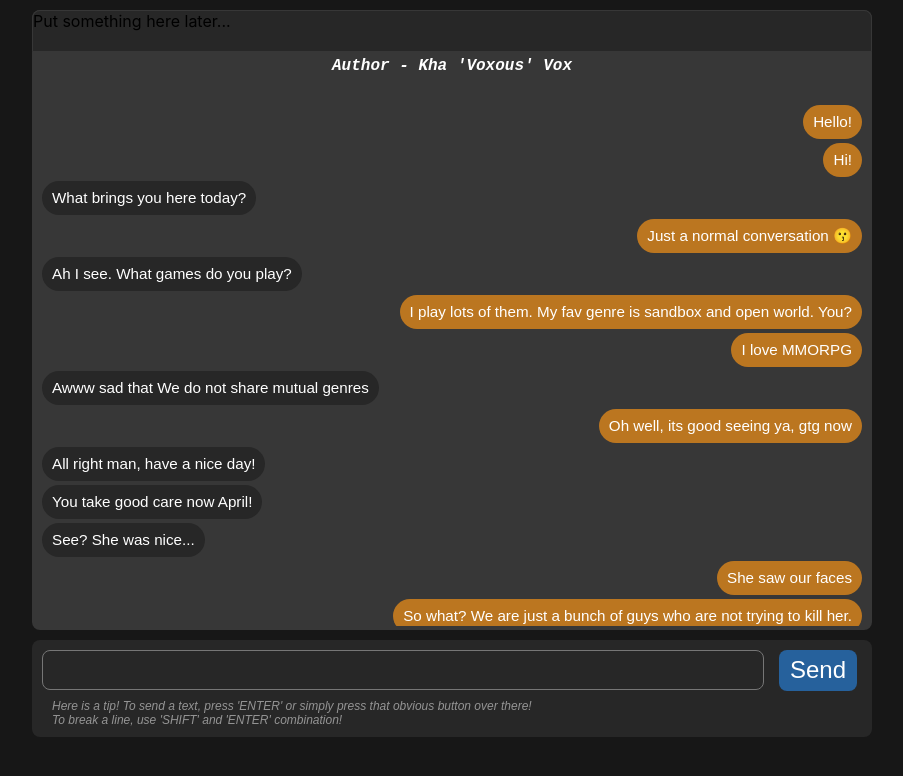
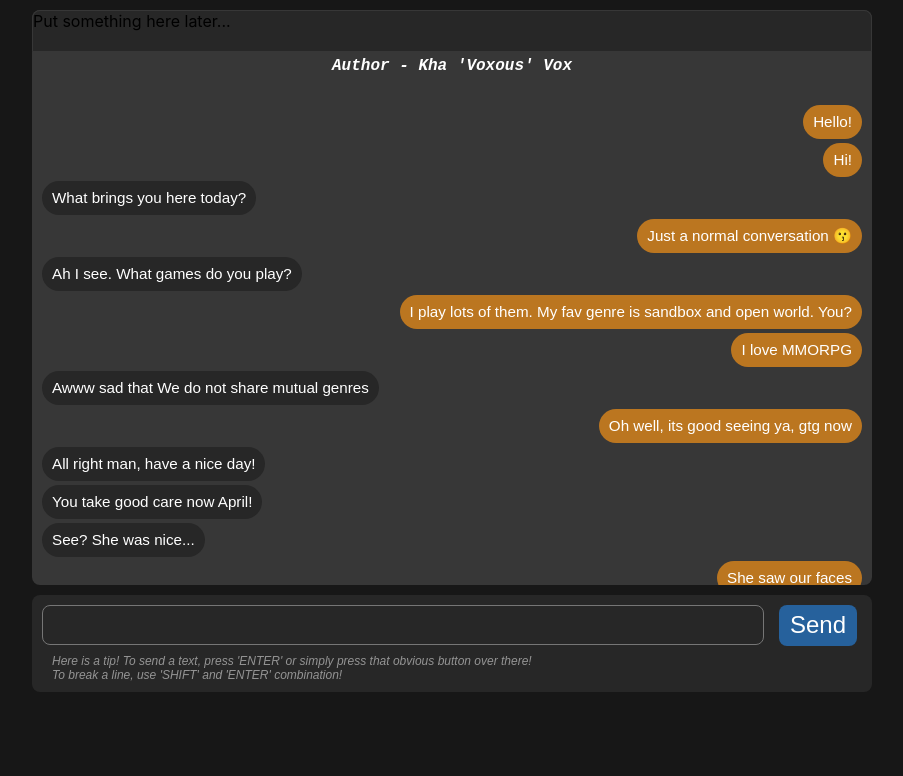
Before and after one commit to zachvoxwatt/web-messaging-application, a React (Create React App) app in the folder frontapp/: page / in a window 1280 px wide. Shown: the top 776 px of the page, without its empty margins (188-1091 px from the left). Built offline with nearby package versions, Linux system fonts and the light colour scheme.

Commit message:
v0.0.3c
- Progressive update

```diff
--- a/frontapp/src/css/chat_comp.css
+++ b/frontapp/src/css/chat_comp.css
@@ -11,14 +11,13 @@ body
     margin-top: 10px;
     margin-bottom: 10px;
     width: 840px;
-    height: 97vh;
 }
 
 .chatDisplayComp
 {
     background-color: #373737;
     width: 840px;
-    height: 77.5vh;
+    height: 575px;
     margin-bottom: 10px;
     border-radius: 8px;
 }
@@ -61,7 +60,7 @@ body
     overflow: auto;
     overflow-x: hidden;
     width: 840px;
-    height: 71.7vh;
+    height: 533px;
     border-radius: 0px 0px 8px 8px;
 }
 
@@ -70,7 +69,6 @@ body
     background-color: #272727;
     border-radius: 8px;
     width: 840px;
-    max-height: 22.5vh
 }
 
 .chatInputUtils { width: 840px }
--- a/frontapp/src/scripts/chat.js
+++ b/frontapp/src/scripts/chat.js
@@ -7,6 +7,11 @@ const randomarr = ['Hello!', 'Hi!', 'What brings you here today?', 'Just a norma
 
 const ChatWidget = () =>
 {
+    window.onload = () =>
+    {
+        scrollToBottom()
+    }
+
     const updateInputBox = (event) =>
     {
         event.target.scrollTop = event.target.scrollHeight
@@ -15,6 +20,12 @@ const ChatWidget = () =>
 
         if (event.target.value.trim().length === 0) document.getElementById('chatInputSendButton').disabled = true
         else document.getElementById('chatInputSendButton').disabled = false
+    }
+
+    const scrollToBottom = () =>
+    {
+        let component = document.getElementById('chatInputBox')
+        component.scrollTop = component.scrollHeight
     }
 
     const enterKeyPressed = (event) =>
@@ -67,7 +78,7 @@ const ChatWidget = () =>
 
             <div className='chatInputComp'>
                 <div className='chatInputUtils'>
-                    <textarea rows='1' id='chatInputBox' onKeyDown={(event) => enterKeyPressed(event)} onChange={(event) => { updateInputBox(event) }}></textarea>
+                    <textarea rows='1' id='chatInputBox' onKeyDown={(event) => enterKeyPressed(event)} onLoad={event => {scrollToBottom()}} onChange={(event) => { updateInputBox(event) }}></textarea>
                     <button id='chatInputSendButton' onClick={(e) => sendText()}>Send</button>
                 </div>
                 <p id='chatInputTips'>Here is a tip! To send a text, press 'ENTER' or simply press that obvious button over there!<br/>To break a line, use 'SHIFT' and 'ENTER' combination!</p>
```
